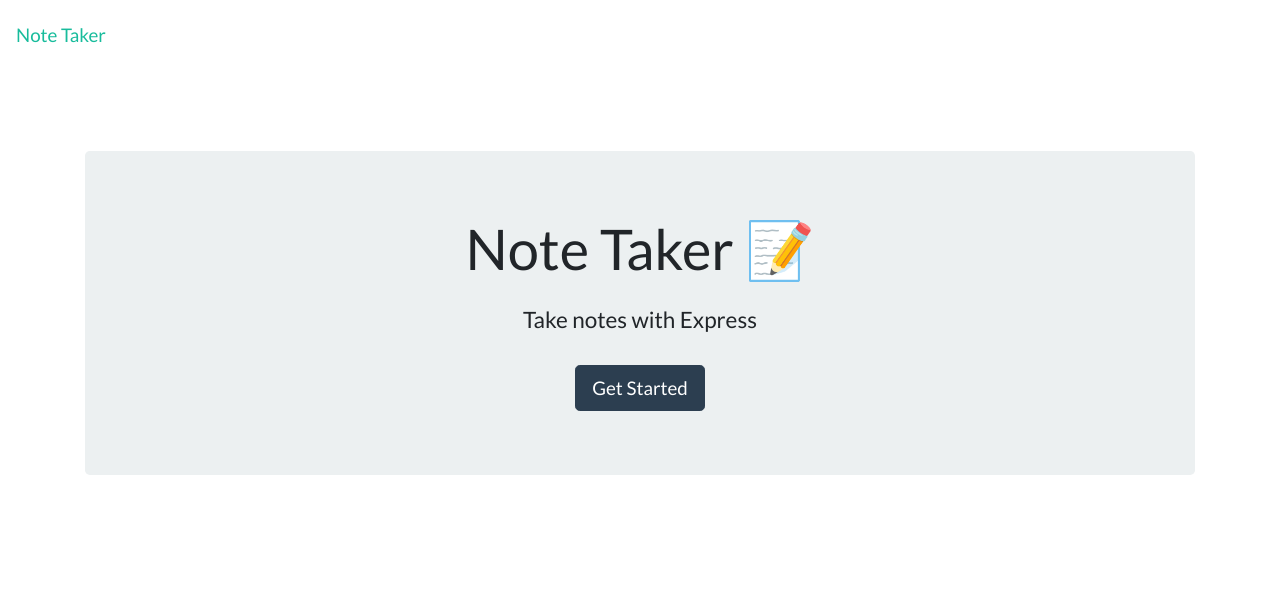
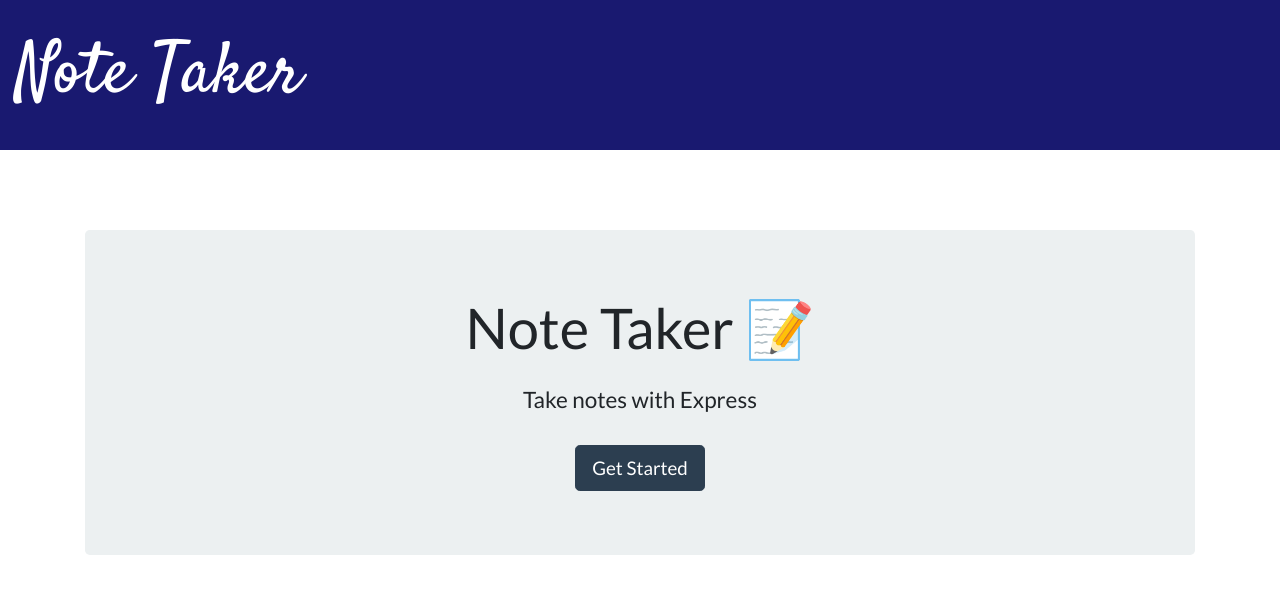
Before and after one commit to ShyFidelity/notetaken, a website: page public/index.html in a window 1280 px wide. Drawn offline with nearby package versions, Linux system fonts and the light colour scheme; no server answers.

Commit message:
liked stylesheet

```diff
--- a/public/assets/css/styles.css
+++ b/public/assets/css/styles.css
@@ -26,7 +26,7 @@
 }
 
 .note-textarea,
-.note-title {
+.note-title, .navbar {
   color: #000000;
   width: 100%;
   outline: none;
--- a/public/index.html
+++ b/public/index.html
@@ -7,6 +7,7 @@
   <meta http-equiv="X-UA-Compatible" content="ie=edge">
   <title>Note Taker</title>
   <link rel="stylesheet" href="https://cdnjs.cloudflare.com/ajax/libs/bootswatch/4.1.3/flatly/bootstrap.min.css" />
+  <link rel="stylesheet" href="assets/css/styles.css">
 </head>
 
 <body>
```
